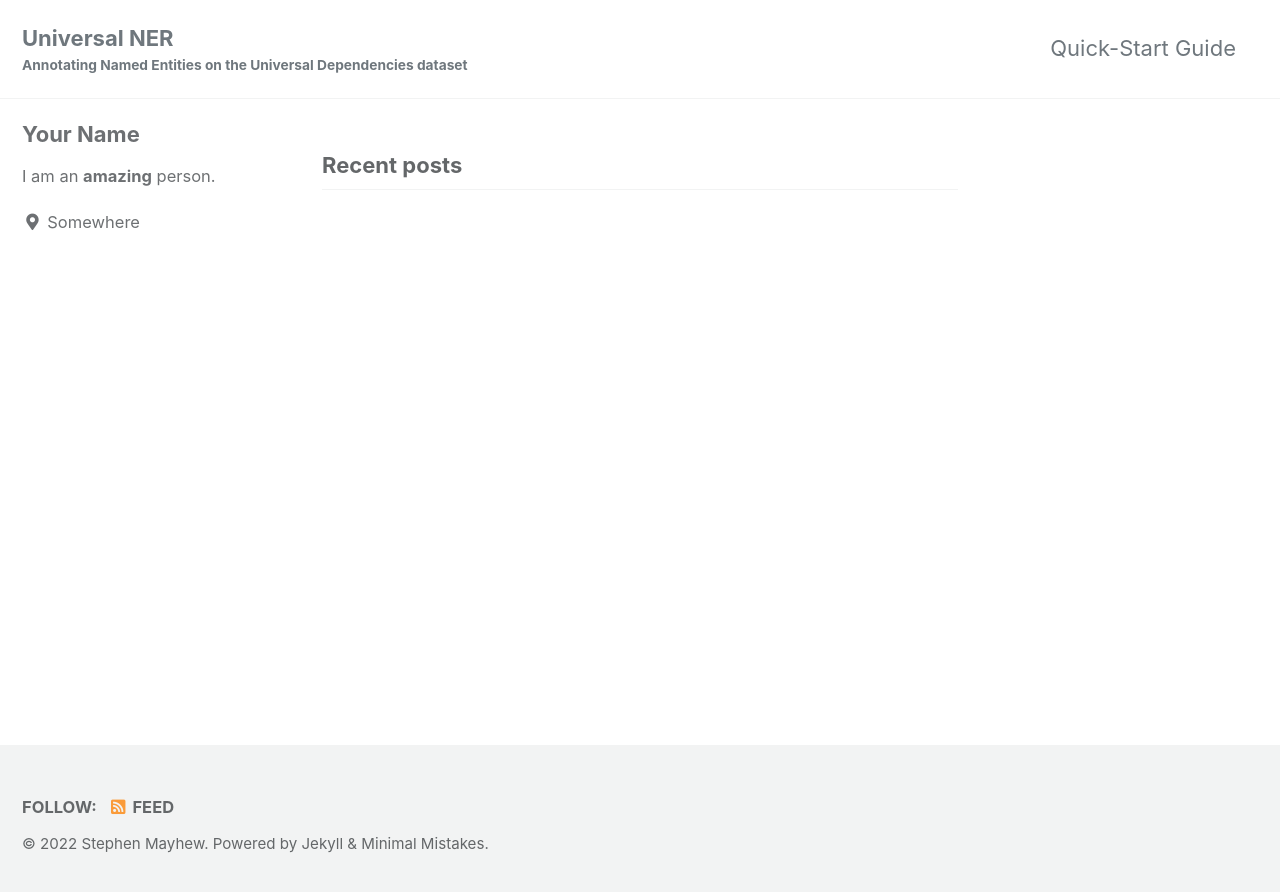
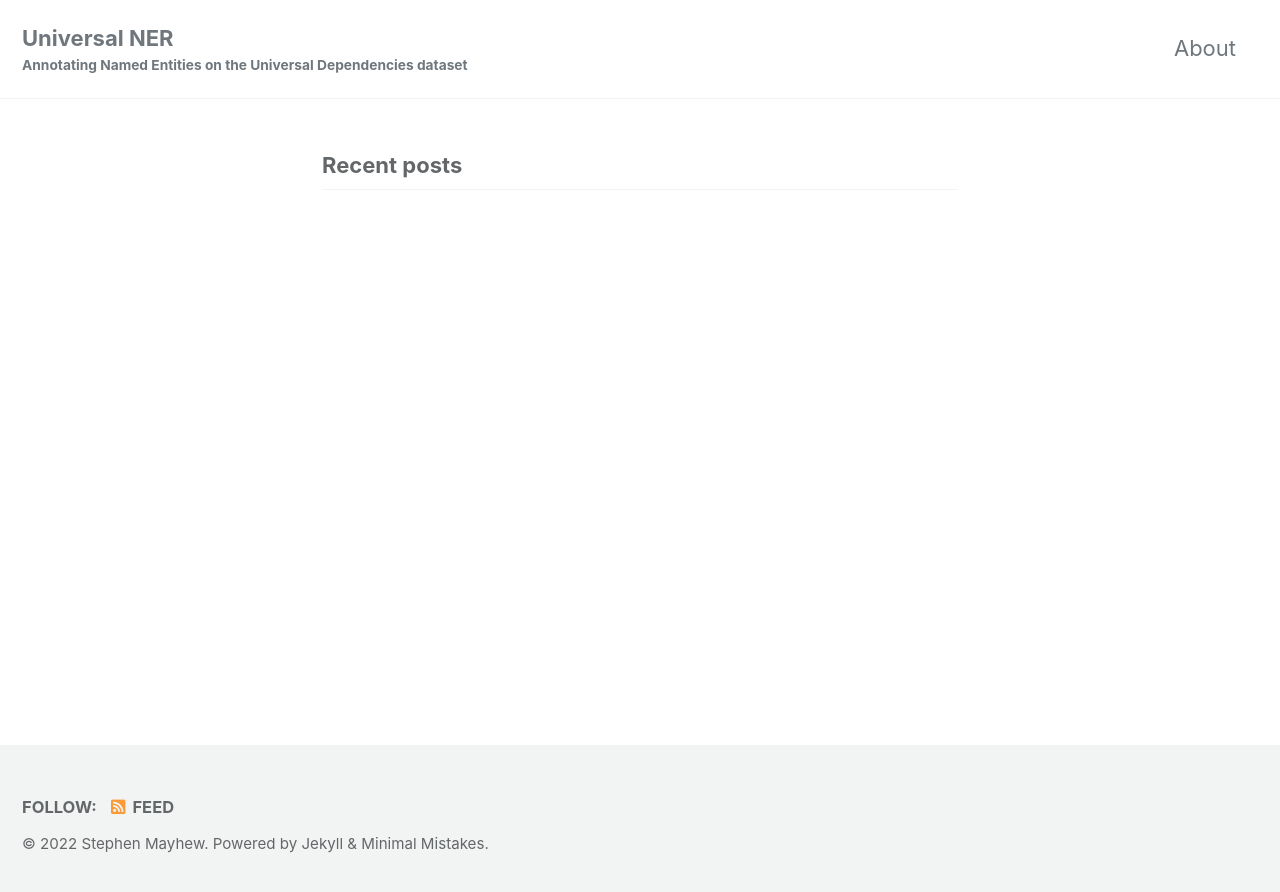
Before and after one commit to UniversalNER/UniversalNER, a Jekyll site: the page built from docs/index.html, in a window 1280 px wide. Shown: the top 892 px of the page. Built offline with Jekyll 4.4.1, drawn with Linux system fonts in a browser that asks for light colours; cached includes are drawn as plain includes; the list of posts is cut into pages by our own code.

Commit message:
Add about page

```diff
--- a/docs/_config.yml
+++ b/docs/_config.yml
@@ -104,10 +104,10 @@ analytics:
 
 # Site Author
 author:
-  name             : "Your Name"
+  name             : "Stephen Mayhew"
   avatar           : # path of avatar image, e.g. "/assets/images/bio-photo.jpg"
-  bio              : "I am an **amazing** person."
-  location         : "Somewhere"
+  bio              :
+  location         :
   email            :
   links:
     - label: "Email"
--- a/docs/_data/navigation.yml
+++ b/docs/_data/navigation.yml
@@ -1,9 +1,7 @@
 # main links
 main:
-  - title: "Quick-Start Guide"
-    url: https://mmistakes.github.io/minimal-mistakes/docs/quick-start-guide/
-  # - title: "About"
-  #   url: https://mmistakes.github.io/minimal-mistakes/about/
+  - title: "About"
+    url: https://mayhewsw.github.io/UniversalNER//about/
   # - title: "Sample Posts"
   #   url: /year-archive/
   # - title: "Sample Collections"
--- a/docs/index.html
+++ b/docs/index.html
@@ -1,4 +1,4 @@
 ---
 layout: home
-author_profile: true
+author_profile: false
 ---
```
Also changed, not shown: docs/_pages/about.md (added, +8 -0 lines), README.md.
